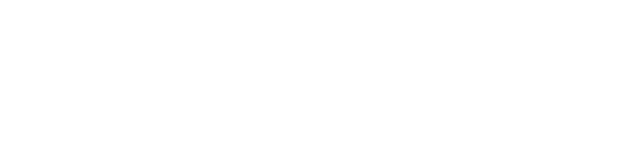
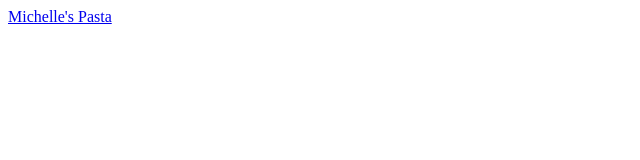
Before and after one commit to Chris-West-Git/odin-recipes, a plain HTML site: page index.html in a window 1280 px wide. Shown: the whole page, without its empty margins (0-640 px from the left). Drawn offline with Linux system fonts and the light colour scheme.

Commit message:
Fix Missing Link in index.html

```diff
--- a/index.html
+++ b/index.html
@@ -6,6 +6,6 @@
     </head>
 
     <body>
-
+<a href="./recipes/pasta.html">Michelle's Pasta</a>
     </body>
 </html>
```
